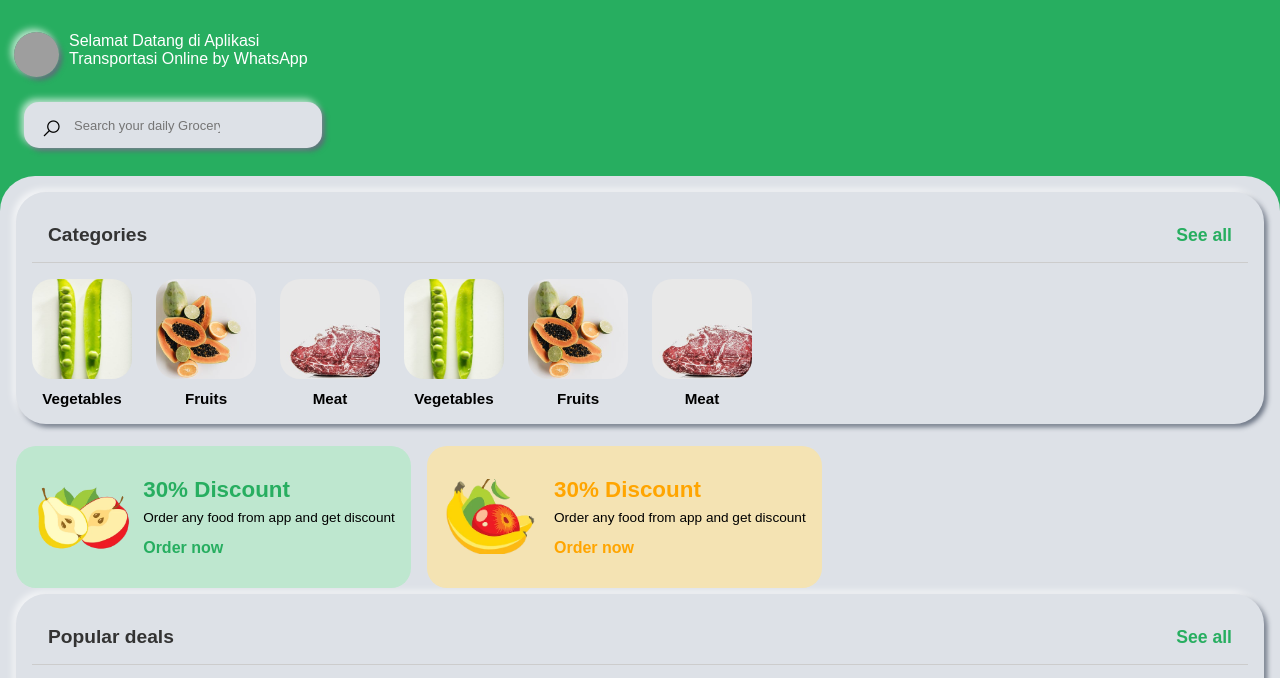
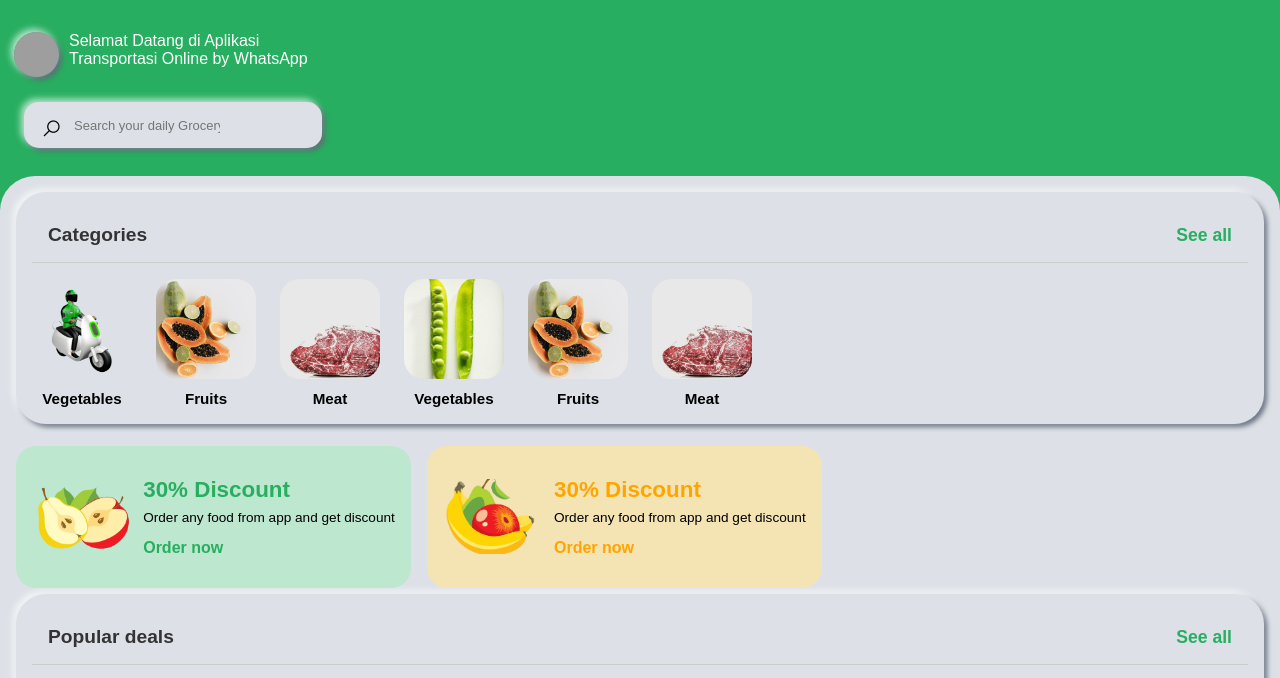
Before and after one commit to GakUsahCopasPercuma/GakUsahCopasPercuma.github.io, a plain HTML site: page Home2/index.html in a window 1280 px wide. Shown: the top 678 px of the page. Drawn offline with nearby package versions, Linux system fonts and the light colour scheme; some packages are replaced by stand-ins of ours; grey boxes are pictures that could not be loaded.

Commit message:
Update index.html

```diff
--- a/Home2/index.html
+++ b/Home2/index.html
@@ -705,7 +705,7 @@ efefef
             </div>
             <div class="items">
                 <div class="item">
-                    <div class="item-img" style="background-image: url(img/veg.jpeg)"></div>
+                    <div class="item-img" style="background-image: url(img/Pics-Art-08-11-02-31-44.png)"></div>
                     <h4>Vegetables</h4>
                 </div>
                 <div class="item">
```
